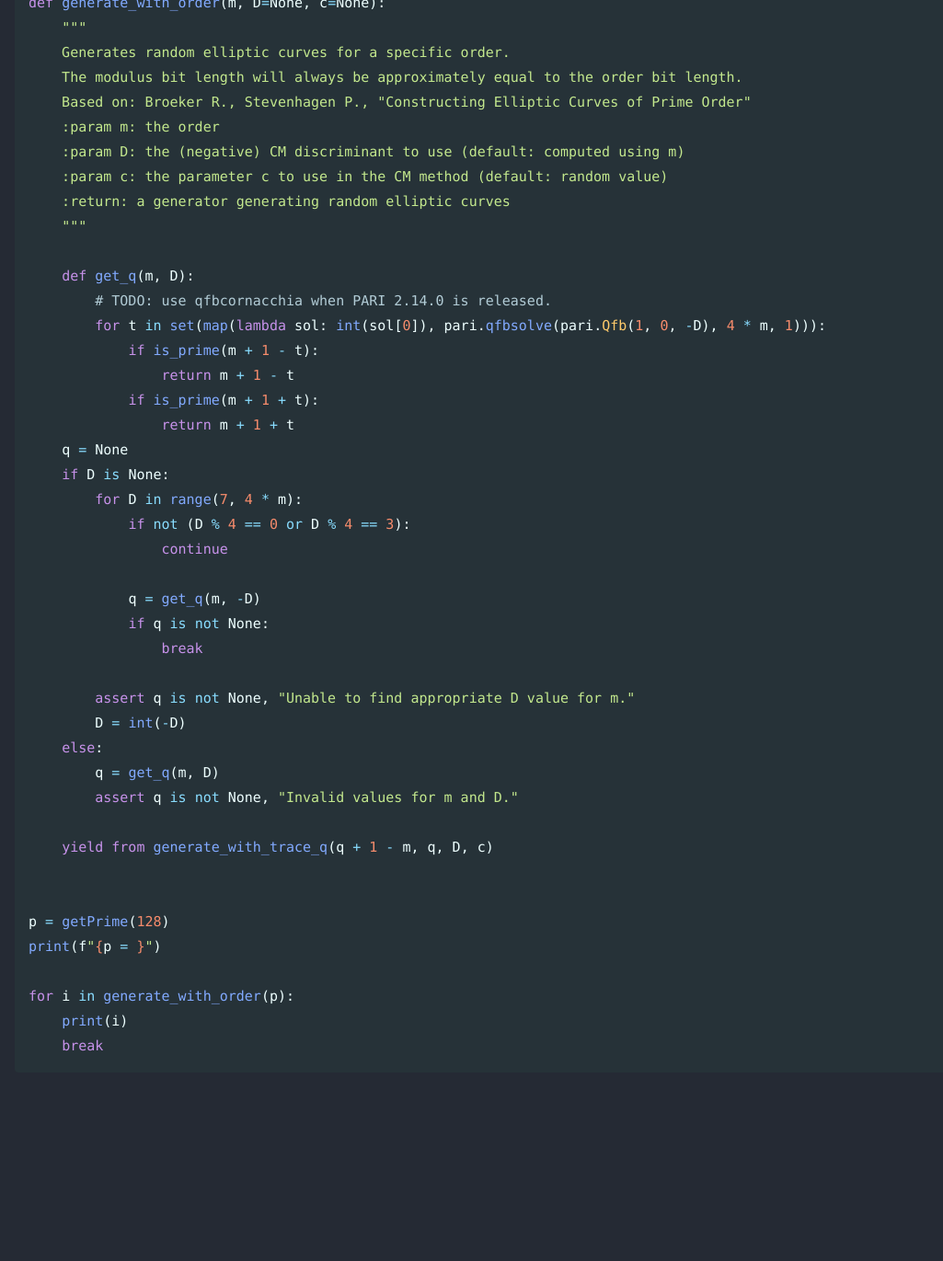
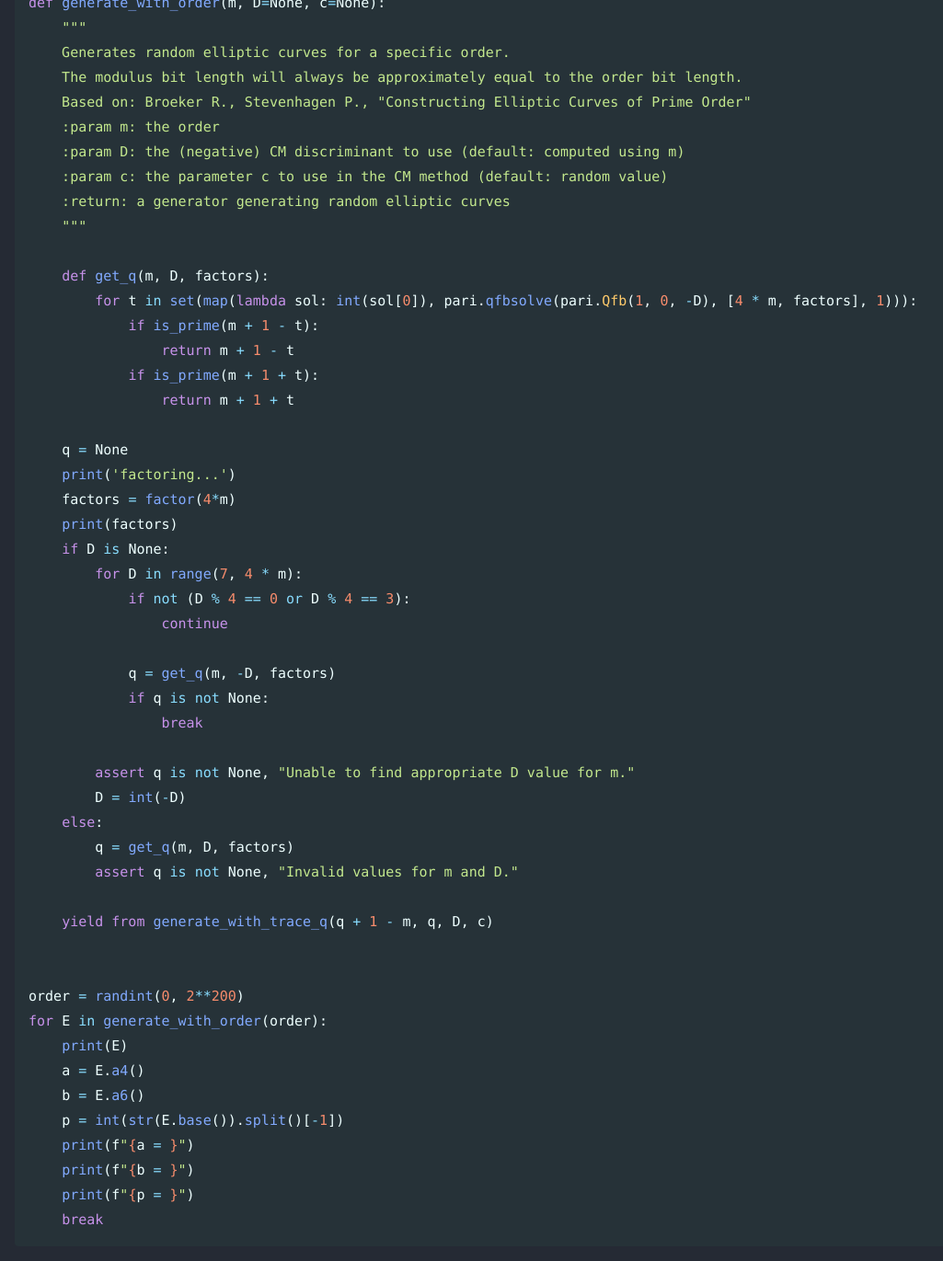
Before and after one commit to Connor-McCartney/Connor-McCartney.github.io, a Jekyll site: the page built from _pages/misc/ecc-gen.md, in a window 1280 px wide and 1400 px high, scrolled down 3744 px. Shown: the top 1371 px of the window at 92% size, without its empty margins (4-1029 px from the left). Built offline with Jekyll 4.4.1, drawn with Linux system fonts in a browser that asks for light colours; cached includes are drawn as plain includes; before the commit the page ends 4955 px from its top, so only the background shows below that.

Commit message:
Update ecc-gen.md

````diff
--- a/_pages/misc/ecc-gen.md
+++ b/_pages/misc/ecc-gen.md
@@ -147,36 +147,43 @@ def generate_with_order(m, D=None, c=None):
     :return: a generator generating random elliptic curves
     """
 
-    def get_q(m, D):
-        # TODO: use qfbcornacchia when PARI 2.14.0 is released.
-        for t in set(map(lambda sol: int(sol[0]), pari.qfbsolve(pari.Qfb(1, 0, -D), 4 * m, 1))):
+    def get_q(m, D, factors):
+        for t in set(map(lambda sol: int(sol[0]), pari.qfbsolve(pari.Qfb(1, 0, -D), [4 * m, factors], 1))):
             if is_prime(m + 1 - t):
                 return m + 1 - t
             if is_prime(m + 1 + t):
                 return m + 1 + t
+
     q = None
+    print('factoring...')
+    factors = factor(4*m)
+    print(factors)
     if D is None:
         for D in range(7, 4 * m):
             if not (D % 4 == 0 or D % 4 == 3):
                 continue
 
-            q = get_q(m, -D)
+            q = get_q(m, -D, factors)
             if q is not None:
                 break
 
         assert q is not None, "Unable to find appropriate D value for m."
         D = int(-D)
     else:
-        q = get_q(m, D)
+        q = get_q(m, D, factors)
         assert q is not None, "Invalid values for m and D."
 
     yield from generate_with_trace_q(q + 1 - m, q, D, c)
 
 
-p = getPrime(128)
-print(f"{p = }")
-
-for i in generate_with_order(p):
-    print(i)
+order = randint(0, 2**200)
+for E in generate_with_order(order):
+    print(E)
+    a = E.a4()
+    b = E.a6()
+    p = int(str(E.base()).split()[-1])
+    print(f"{a = }")
+    print(f"{b = }")
+    print(f"{p = }")
     break
 ```
````
